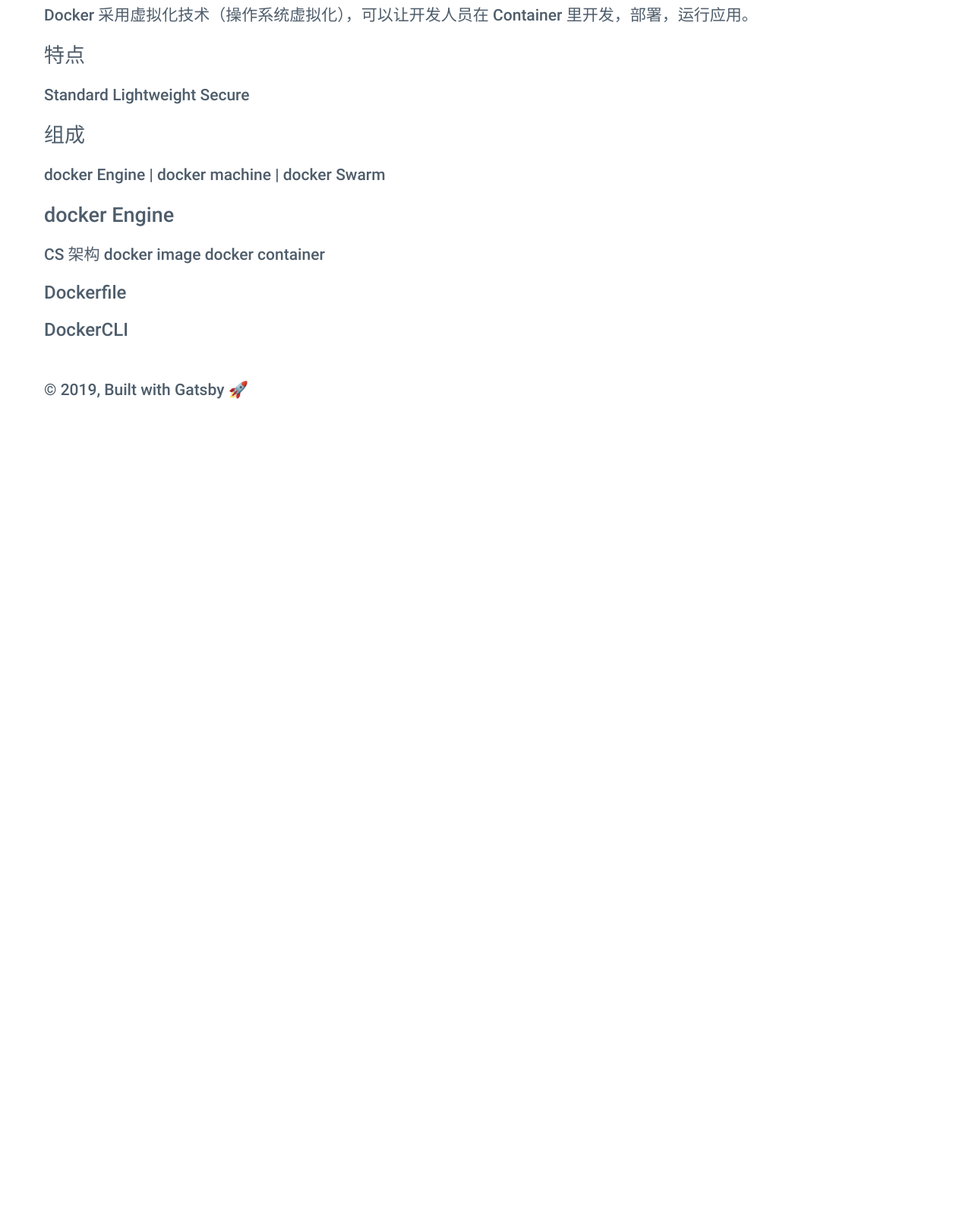
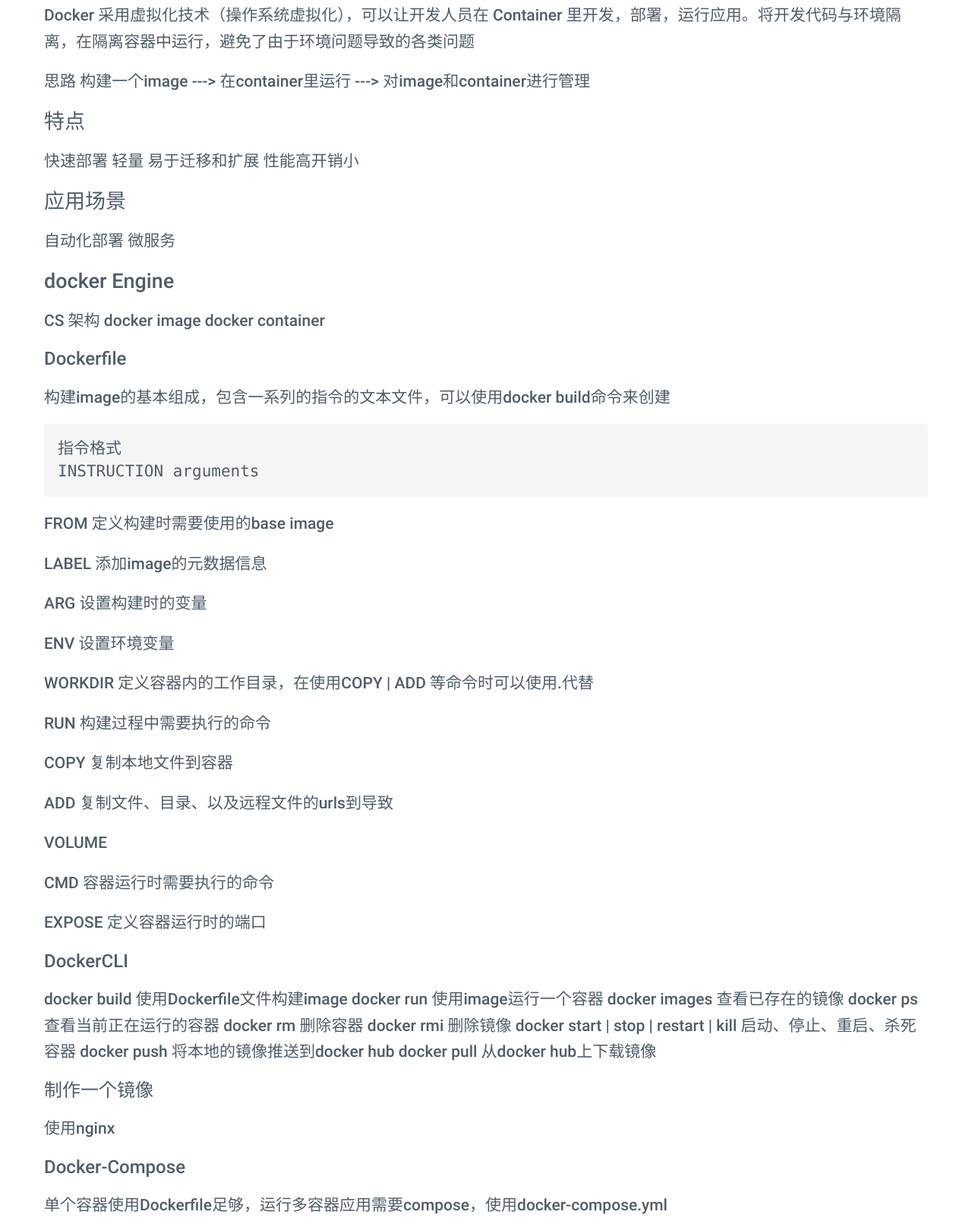
Before and after one commit to violet0sea/the-greate-gatsby, a Gatsby site: page /blog/2019/docker in a window 1280 px wide. Shown: the part 179-1786 px from the top of the page at 76% size. Before the commit the page ends 800 px from the top, so only its background shows below. Built offline with nearby package versions, Linux system fonts and the light colour scheme; Gatsby itself is replaced by a stand-in of ours; some packages are replaced by stand-ins of ours; code samples lack their colours.

````diff
--- a/src/pages/blog/2019/docker.md
+++ b/src/pages/blog/2019/docker.md
@@ -6,17 +6,21 @@
 
 ### docker 介绍
 
-Docker 采用虚拟化技术（操作系统虚拟化），可以让开发人员在 Container 里开发，部署，运行应用。
+Docker 采用虚拟化技术（操作系统虚拟化），可以让开发人员在 Container 里开发，部署，运行应用。将开发代码与环境隔离，在隔离容器中运行，避免了由于环境问题导致的各类问题
+
+思路 构建一个image ---> 在container里运行 ---> 对image和container进行管理
 
 ### 特点
 
-Standard
-Lightweight
-Secure
+快速部署
+轻量
+易于迁移和扩展
+性能高开销小
 
-### 组成
+### 应用场景
+自动化部署
+微服务
 
-docker Engine | docker machine | docker Swarm
 
 ### docker Engine
 
@@ -25,5 +29,38 @@
 docker container
 
 #### Dockerfile
+构建image的基本组成，包含一系列的指令的文本文件，可以使用docker build命令来创建
+```
+指令格式
+INSTRUCTION arguments
+```
+
+* FROM 定义构建时需要使用的base image
+* LABEL 添加image的元数据信息
+* ARG 设置构建时的变量
+* ENV 设置环境变量
+* WORKDIR 定义容器内的工作目录，在使用COPY | ADD 等命令时可以使用.代替
+* RUN 构建过程中需要执行的命令
+* COPY 复制本地文件到容器
+* ADD 复制文件、目录、以及远程文件的urls到导致
+* VOLUME
+* CMD 容器运行时需要执行的命令
+* EXPOSE 定义容器运行时的端口
 
 #### DockerCLI
+
+docker build 使用Dockerfile文件构建image
+docker run 使用image运行一个容器
+docker images 查看已存在的镜像
+docker ps 查看当前正在运行的容器
+docker rm 删除容器
+docker rmi 删除镜像
+docker start | stop | restart | kill 启动、停止、重启、杀死容器
+docker push 将本地的镜像推送到docker hub
+docker pull 从docker hub上下载镜像
+
+#### 制作一个镜像
+1. 使用nginx
+
+#### Docker-Compose
+单个容器使用Dockerfile足够，运行多容器应用需要compose，使用docker-compose.yml
````
Also changed, not shown: package.json (+24 -0 lines), .eslintrc.js (added), 2 other files.
